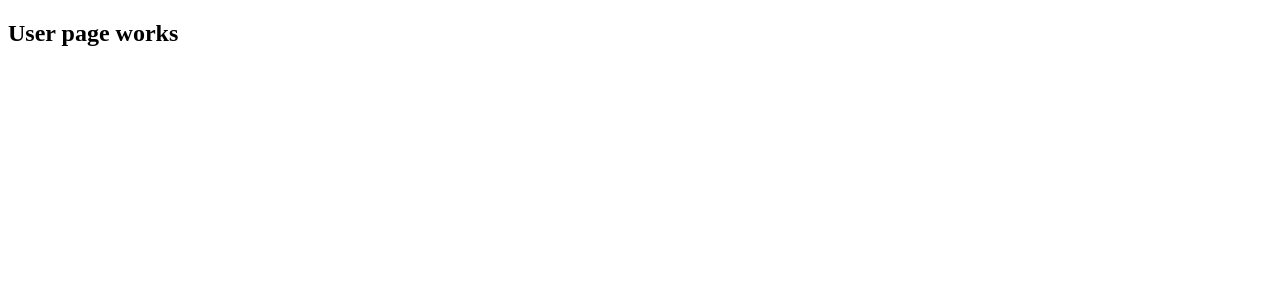
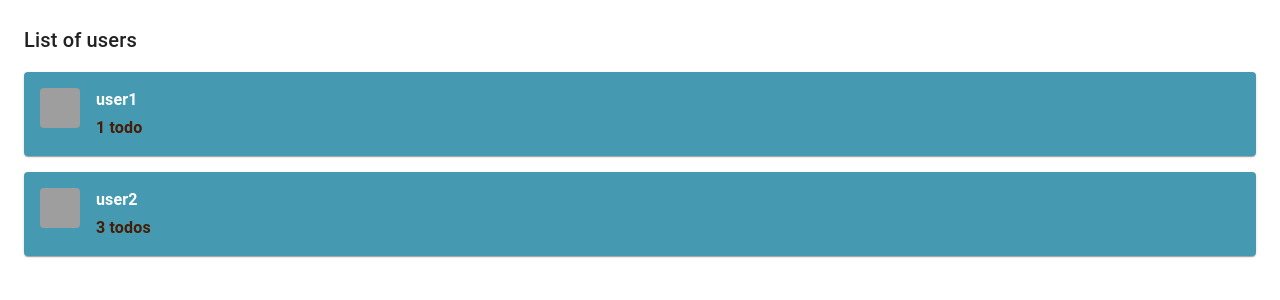
Before and after one commit to BalazsSipos/full-stack-todo, a React (Vite) app in the folder frontend/: page / in a window 1280 px wide. Shown: the top 300 px of the page. Built offline with nearby package versions, Linux system fonts and the light colour scheme; grey boxes are pictures that could not be loaded.

Commit message:
feat:  Add user model, page and components

```diff
--- a/frontend/src/app/App.tsx
+++ b/frontend/src/app/App.tsx
@@ -1,13 +1,18 @@
+import { CssBaseline, ThemeProvider } from "@mui/material";
 import { StrictMode } from "react";
 import { BrowserRouter, Route, Routes } from "react-router-dom";
 import { Auth } from "./auth/pages/Auth";
+import { useTheme } from "./common/theme/use-theme";
 import { PageNotFound } from "./PageNotFound";
 import { Todos } from "./todo/pages/Todos";
 import { Users } from "./user/pages/Users";
 
 export const App = () => {
+  const theme = useTheme()
   return (
     <StrictMode>
+      <CssBaseline />
+      <ThemeProvider theme={theme}>
         <BrowserRouter>
           <Routes>
             <Route index element={<Users />} />
@@ -16,6 +21,7 @@ export const App = () => {
             <Route path="*" element={<PageNotFound />} />
           </Routes>
         </BrowserRouter>
+      </ThemeProvider>
     </StrictMode>
   );
 };
--- /dev/null
+++ b/frontend/src/app/common/hooks/queries/use-user.ts
@@ -0,0 +1,21 @@
+import { User } from "../../../user/models/User"
+
+export const useUserList = (): User[] => {
+    const user1: User = {
+        id: '1',
+        name: 'user1',
+        email: 'email1@email.com',
+        image: 'image1',
+        numberOfTodos: 1
+    }
+
+    const user2: User = {
+        id: '2',
+        name: 'user2',
+        email: 'email2@email.com',
+        image: 'image2',
+        numberOfTodos: 3
+    }
+
+    return [user1, user2];
+}
--- /dev/null
+++ b/frontend/src/app/common/theme/use-theme.ts
@@ -0,0 +1,37 @@
+import { createTheme } from '@mui/material'
+
+const palette = {
+  primary: {
+    main: '#ffffff',
+  },
+  secondary: {
+    main: '#451d06',
+  },
+  warning: {
+    main: '#f2d142',
+  },
+  error: {
+    main: '#fd8f82',
+  },
+  info: {
+    main: '#02394d',
+  },
+  success: {
+    main: '#8cac9c',
+  },
+} as const
+
+const lightTheme = createTheme({
+  palette: {
+    mode: 'light',
+    ...palette,
+    background: {
+      default: '#f7f7f7',
+      paper: '#4599b0',
+    },
+  }
+})
+
+export const useTheme = () => {
+  return lightTheme
+}
--- /dev/null
+++ b/frontend/src/app/user/components/UserItem.tsx
@@ -0,0 +1,16 @@
+import { Avatar, Box, Card, Stack, Typography } from "@mui/material";
+import { User } from "../models/User";
+
+export const UserItem = ({ user }: { user: User }) => {
+  return (
+    <Card>
+      <Box sx={{ p: 2, display: "flex" }}>
+        <Avatar variant="rounded" src="avatar1.jpg" />
+        <Stack sx={{ pl: 2}} spacing={0.5}>
+          <Typography fontWeight={700} color='primary.main'>{user.name}</Typography>
+          <Typography fontWeight={700} color="secondary.main">{user.numberOfTodos} todo{user.numberOfTodos > 1 ? 's' : ''}</Typography>
+        </Stack>
+      </Box>
+    </Card>
+  );
+};
--- /dev/null
+++ b/frontend/src/app/user/components/UserList.tsx
@@ -0,0 +1,29 @@
+import { CardContent, Grid, Stack, Typography } from "@mui/material";
+import SentimentDissatisfiedIcon from "@mui/icons-material/SentimentDissatisfied";
+import { useUserList } from "../../common/hooks/queries/use-user";
+import { UserItem } from "./UserItem";
+
+const EmptyListCard = () => (
+  <CardContent sx={{ textAlign: "center" }}>
+    <SentimentDissatisfiedIcon />
+    <Typography>It&apos;s so empty here</Typography>
+  </CardContent>
+);
+
+export const UserList = () => {
+  const userList = useUserList();
+
+  return (
+    <>
+      <Grid item xs={1}>
+        <Stack sx={{m: 3}} spacing={2}>
+          <Typography variant="h6">List of users</Typography>
+          {userList.map((userItem) => (
+            <UserItem user={userItem} />
+          ))}
+          {userList.length ? null : <EmptyListCard />}
+        </Stack>
+      </Grid>
+    </>
+  );
+};
--- /dev/null
+++ b/frontend/src/app/user/models/User.tsx
@@ -0,0 +1,7 @@
+export interface User {
+    id: string;
+    name: string;
+    email: string;
+    image: string;
+    numberOfTodos: number;
+}
--- a/frontend/src/app/user/pages/Users.tsx
+++ b/frontend/src/app/user/pages/Users.tsx
@@ -1,3 +1,5 @@
+import { UserList } from "../components/UserList"
+
 export const Users = () => {
-    return <h2>User page works</h2>;
+    return <UserList />;
 };
```
Also changed, not shown: frontend/package.json (+9 -5 lines), 1 other file (tests, documents, lock files or other folders). Lines whose indentation alone changed are shown as unchanged.
